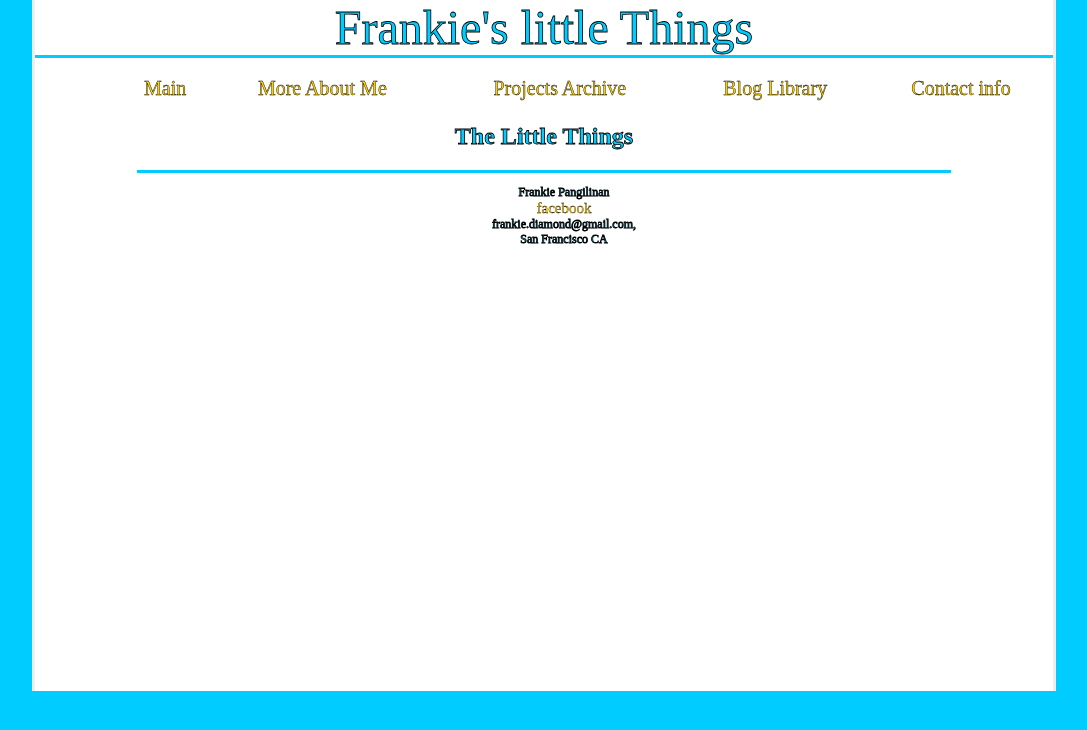
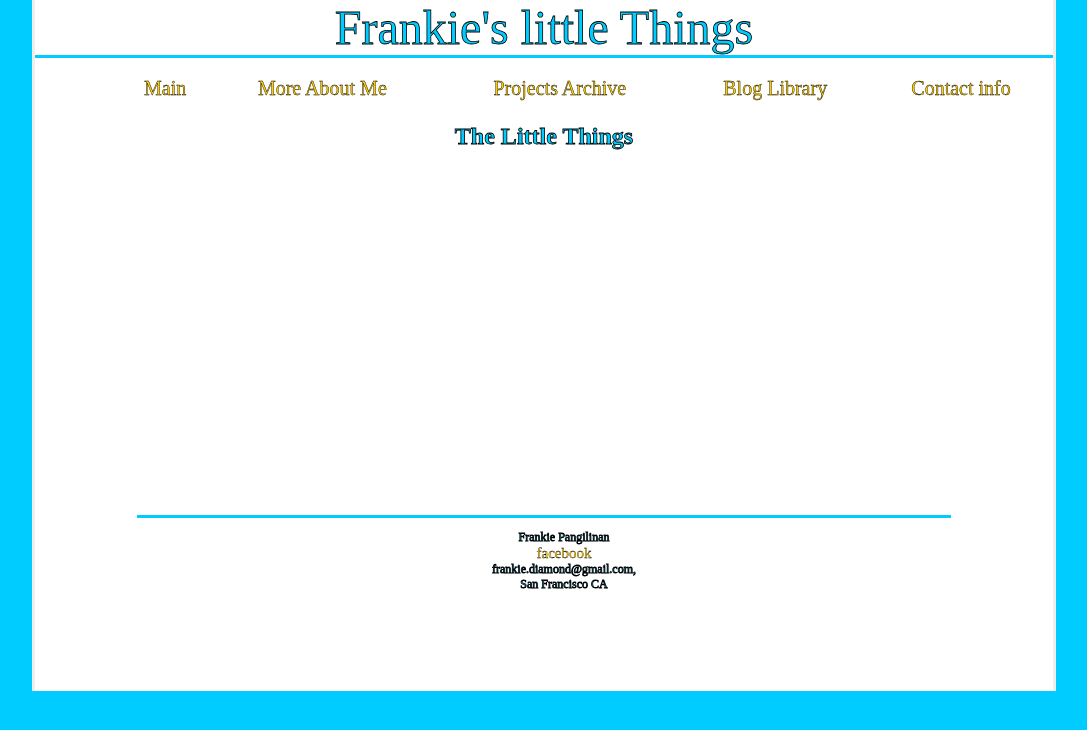
Before and after one commit to frankiebee/frankiebee.github.io, a plain HTML site: page other/contact.html in a window 1280 px wide. Shown: the whole page, without its empty margins (96-1183 px from the left). Drawn offline with Linux system fonts and the light colour scheme.

Commit message:
Fix overwrite1

```diff
--- a/other/contact.html
+++ b/other/contact.html
@@ -29,7 +29,7 @@
 
 
 
-<footer class = "overwrite">
+<footer class = "overwrite1">
   <ul>
     <li>Frankie Pangilinan</li>
     <li><a href = "https://www.facebook.com/frankie.pangilinan.9">facebook</a> </li>
```
Also changed, not shown: blog/blog-index.html (+1 -1 lines), other/about_me.html (+1 -1 lines), other/projects.html (+1 -1 lines).
